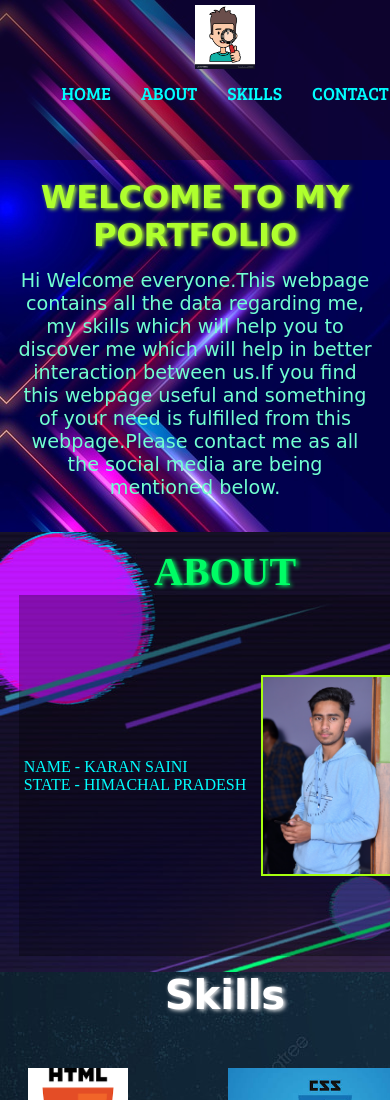
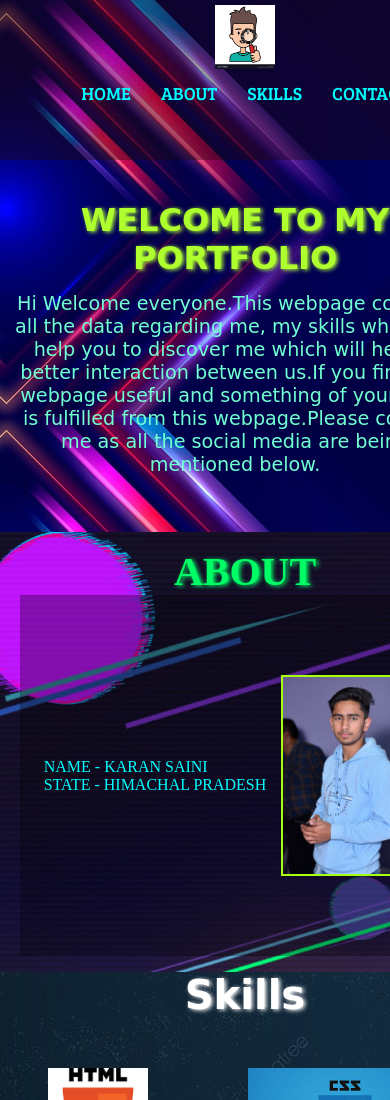
Before and after one commit to karansaini2/karansaini2.github.io, a plain HTML site: page index.html in a window 390 px wide. Shown: the top 1100 px of the page. Drawn offline with Linux system fonts and the light colour scheme; a web font is replaced by a local one.

Commit message:
responsiveness

```diff
--- a/PORTFOLIO/index1.css
+++ b/PORTFOLIO/index1.css
@@ -5,7 +5,7 @@ body {
   flex-direction: column;
   align-items: center;
   position: relative;
-  width: 450px;
+  width: 490px;
   height: 19vh;
 }
 #logo {
@@ -17,23 +17,26 @@ body {
 }
 
 #home {
+  width: 470px;
   height: 372px;
 }
 
 #home p {
+  text-align: center;
+  justify-content: center;
   font-size: 1.2rem;
   padding: 15px;
 }
 #about {
-  width: 450px;
+  width: 490px;
 }
 
 section.education {
   height: 50vh;
   background-size: initial;
-  width: 450px;
+  width: 490px;
 }
 
 .socialmedia {
-  width: 450px;
+  width: 490px;
 }
```
